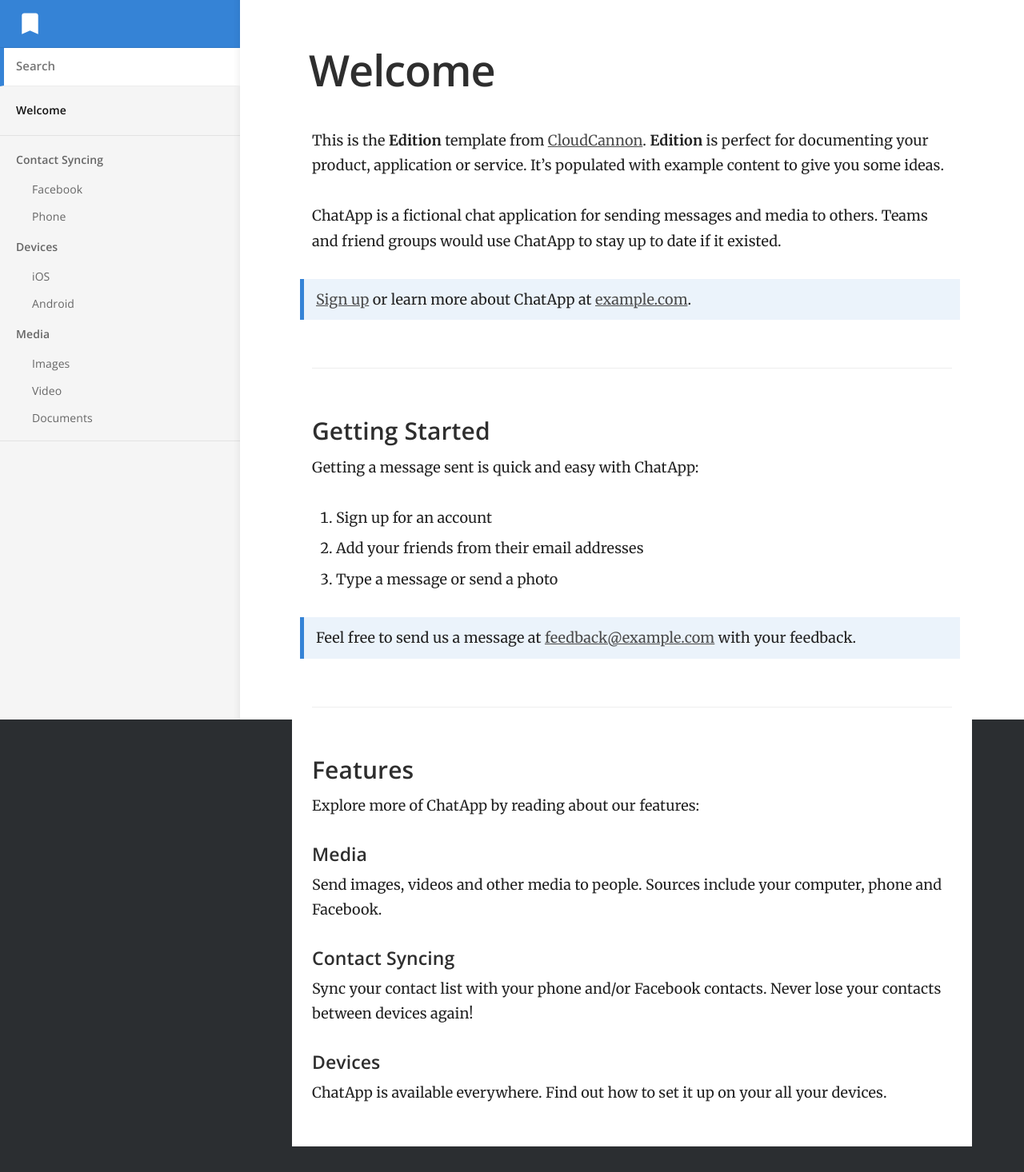
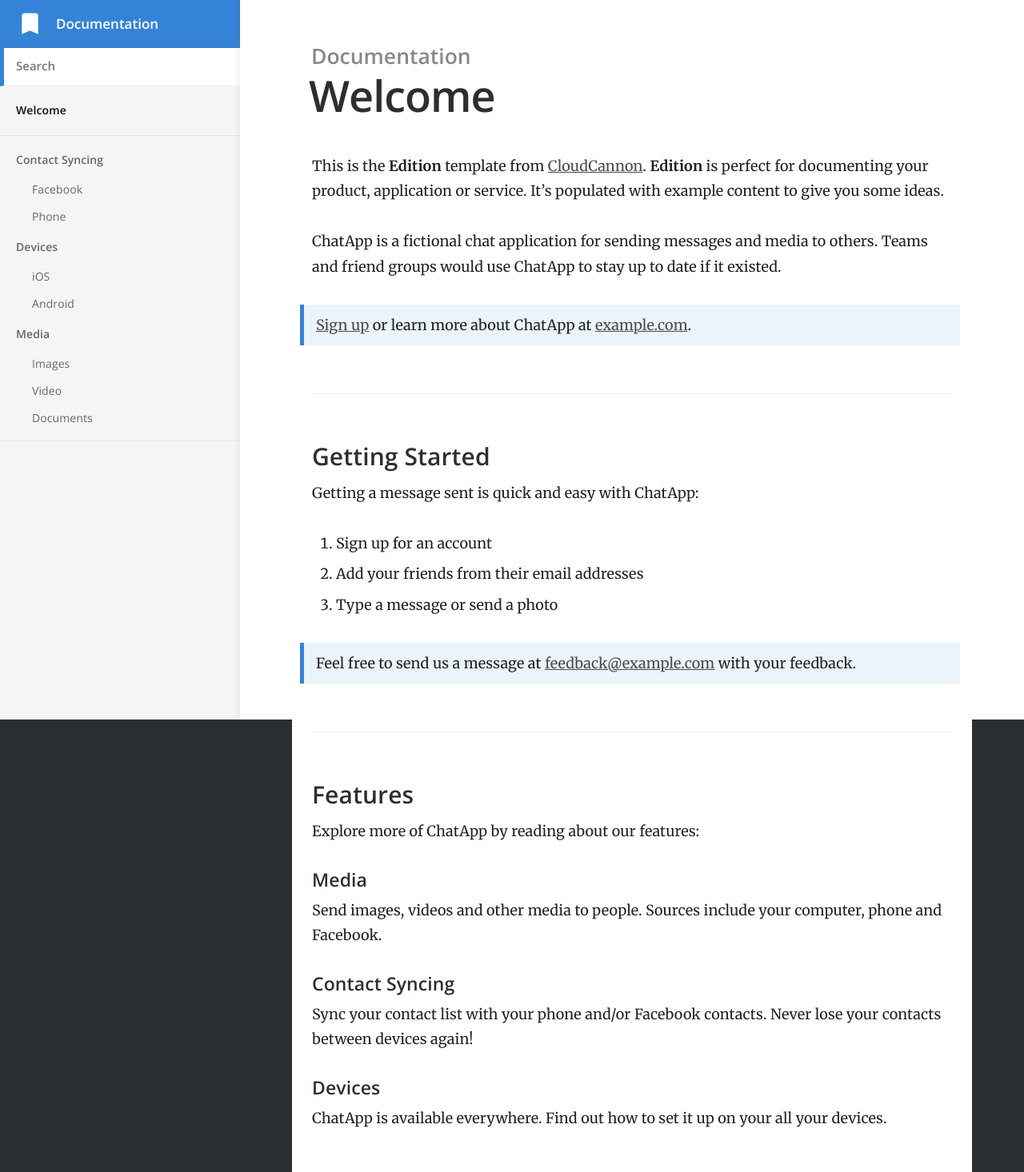
Before and after one commit to GregDaure/SquareAnimation, a Jekyll site: the page built from docs/index.md, in a window 1280 px wide. Shown: the whole page at 80% size. Built offline with Jekyll 4.4.1, drawn with Linux system fonts in a browser that asks for light colours; before the commit the page ends 1434 px from its top, so only the background shows below that.

Commit message:
Updated 'docs/_config.yml' via CloudCannon

```diff
--- a/docs/_config.yml
+++ b/docs/_config.yml
@@ -1,6 +1,6 @@
 # ----
 # Site
-
+title: Documentation
 baseurl:
 google_analytics_key:
 show_full_navigation: true
```
